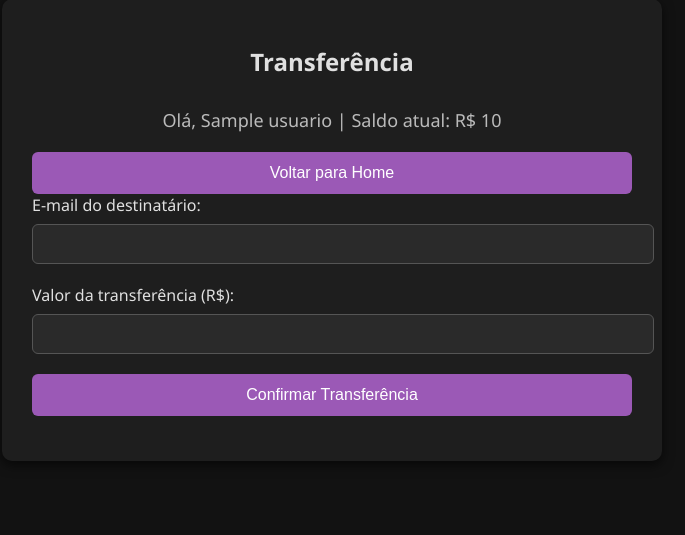
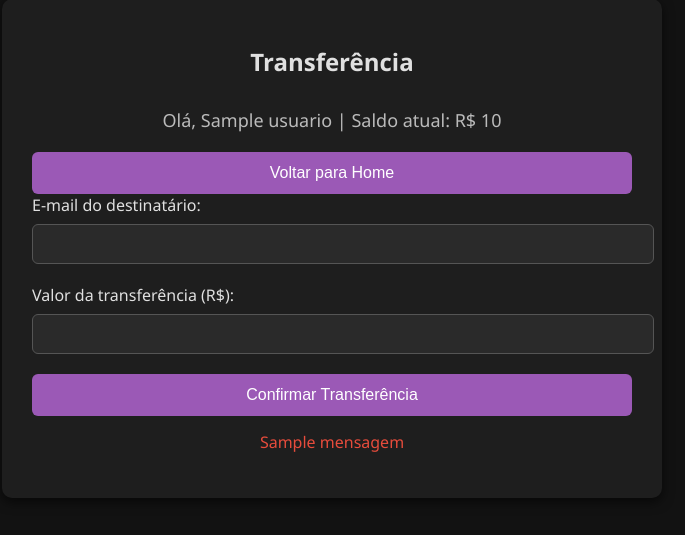
Before and after one commit to xMENEZES/dev-web, a Java web app: page /views/transferencia.jsp in a window 1280 px wide. Shown: the part 29-564 px from the top of the page, without its empty margins (308-993 px from the left). Run offline with Tomcat 11, a stand-in JSP engine, Linux system fonts and the light colour scheme; the template is opened without the code that fills it: most values are stand-ins (such as "Sample title", 1, 10 or a date in 2020).

Commit message:
Fix email validation display and update error message
Co-authored-by: BryanLucas7 <106455679+BryanLucas7@users.noreply.github.com>

```diff
--- a/webApplication/src/main/java/com/mycompany/webapplication/controller/Transferir.java
+++ b/webApplication/src/main/java/com/mycompany/webapplication/controller/Transferir.java
@@ -37,7 +37,7 @@ public class Transferir extends HttpServlet {
         Users destinatario = userDAO.getByEmail(emailDestino);
 
         if (destinatario == null) {
-            request.setAttribute("mensagem", "Usuário destinatário não encontrado.");
+            request.setAttribute("mensagem", "Não há nenhuma conta vinculada a esse email!");
             request.getRequestDispatcher("/views/transferencia.jsp").forward(request, response);
             return;
         }
--- a/webApplication/src/main/webapp/views/transferencia.jsp
+++ b/webApplication/src/main/webapp/views/transferencia.jsp
@@ -99,6 +99,10 @@
       <button type="submit">Confirmar Transferência</button>
     </form>
 
+    <c:if test="${not empty mensagem}">
+        <div class="message" style="color: #e74c3c; margin-top: 15px; text-align: center;">${mensagem}</div>
+    </c:if>
+
     <div class="message" id="mensagem"></div>
   </div>
 
@@ -107,11 +111,17 @@
     const mensagem = document.getElementById("mensagem");
 
     const saldoAtual = parseFloat('${conta.balance}');
-    const emailUsuario = '${usuario.email}'
+    const emailUsuario = '${usuario.email}';
+    const serverMessage = '${mensagem}'; // Check for server message
 
     form.addEventListener("submit", function (e) {
       const valor = parseFloat(document.getElementById("valor").value);
       const destino = document.getElementById("destino").value.trim();
+
+      // Don't show client-side messages if there's already a server message
+      if (serverMessage) {
+        return;
+      }
 
       if (!destino || isNaN(valor) || valor <= 0) {
         e.preventDefault();
```
